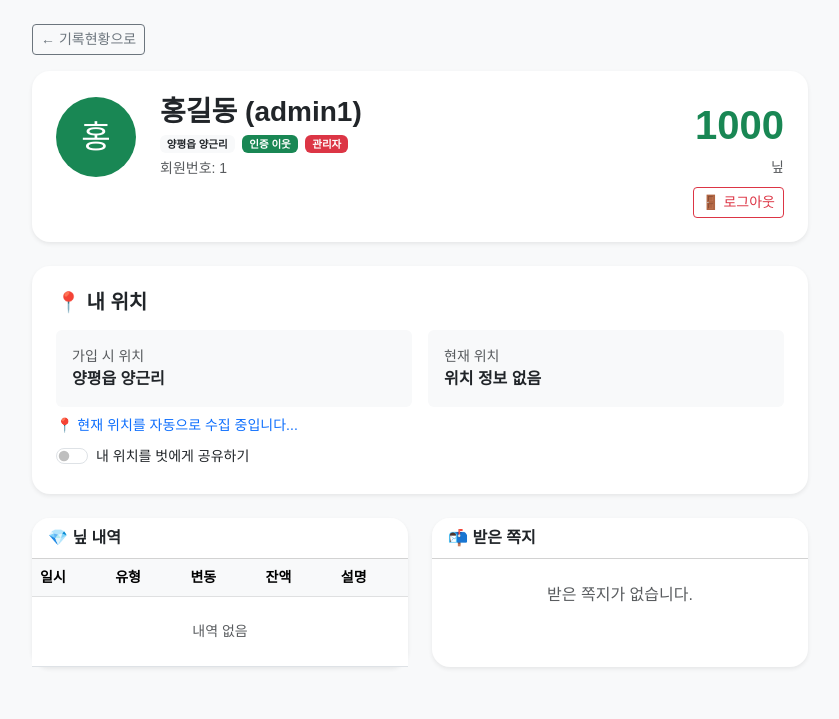
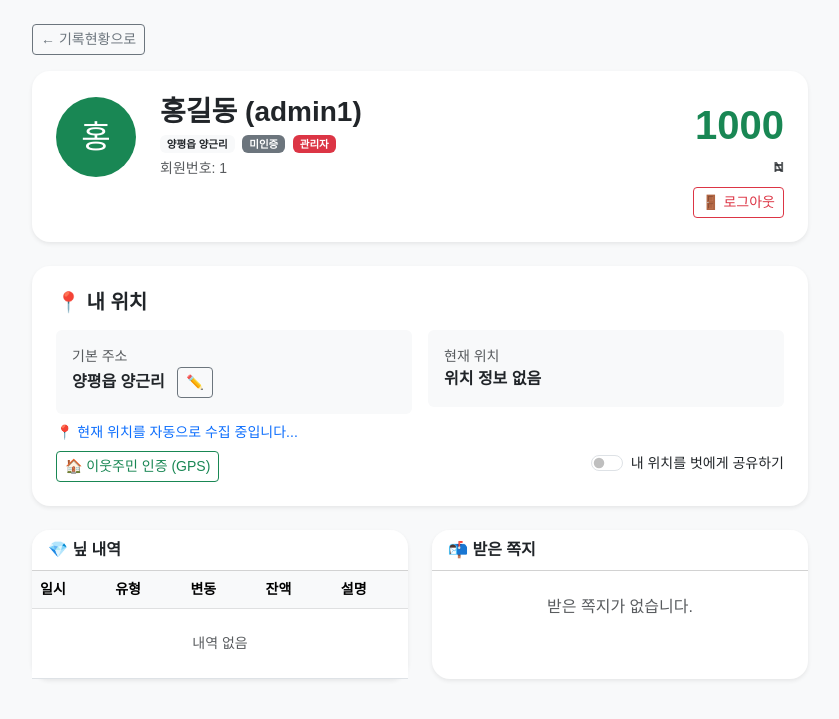
Before and after one commit to laondol/unocum, a Flask app: page /user/1 in a window 1280 px wide. Shown: the part 63-782 px from the top of the page, without its empty margins (220-1059 px from the left). Run offline with Flask 3, Linux system fonts and the light colour scheme; the visitor is signed in with stand-in values (Sample User, id 1); data that the repository does not hold is empty; some libraries are stand-ins or nearby versions; some web fonts are replaced.

Commit message:
닢 심볼(N 가로두줄) CSS 추가 및 적용

```diff
--- a/run.py
+++ b/run.py
@@ -32,6 +32,8 @@ def create_app():
     # Jinja2 커스텀 필터 등록
     import json as _json
     app.jinja_env.filters['fromjson'] = lambda s: _json.loads(s) if s else []
+    from markupsafe import Markup
+    app.jinja_env.globals['nip'] = lambda: Markup('<span class="nip-symbol">N</span>')
 
     # 웹 경로 등록
     register_routes(app)
--- a/templates/admin_users.html
+++ b/templates/admin_users.html
@@ -18,7 +18,7 @@
                         <th>아이디</th>
                         <th>소속 리</th>
                         <th>이름</th>
-                        <th>닢</th>
+                        <th>{{ nip() }}</th>
                         <th>역할</th>
                         <th>인증</th>
                         <th>관리</th>
--- a/templates/layout.html
+++ b/templates/layout.html
@@ -20,6 +20,10 @@
         .nav-spacer { width: 24px; }
         .dropdown-header-custom { font-size: 0.7rem; font-weight: 700; color: var(--yp-green); text-transform: uppercase; letter-spacing: 1px; padding: 6px 16px 2px; }
         .nav-separator { width: 1px; height: 24px; background: #ddd; margin: 0 8px; }
+        .nip-symbol { position: relative; display: inline-block; font-weight: 800; font-size: 1.05em; line-height: 1; }
+        .nip-symbol::before, .nip-symbol::after { content: ''; position: absolute; left: 2px; width: calc(100% - 4px); height: 2px; background: currentColor; border-radius: 1px; }
+        .nip-symbol::before { top: 30%; }
+        .nip-symbol::after { top: 58%; }
     </style>
 </head>
 <body>
--- a/templates/mypage_points.html
+++ b/templates/mypage_points.html
@@ -4,7 +4,7 @@
     <h3 class="fw-bold mb-4">💎 내 닢</h3>
     <div class="card border-0 shadow-sm mb-4 text-center p-4" style="border-radius: 18px;">
         <div class="fs-1 fw-bold text-success">{{ user.points }}</div>
-        <div class="text-muted small">현재 보유 닢</div>
+        <div class="text-muted small">현재 보유 {{ nip() }}</div>
     </div>
     <div class="card border-0 shadow-sm" style="border-radius: 18px;">
         <div class="card-body p-4">
--- a/templates/user_profile.html
+++ b/templates/user_profile.html
@@ -14,8 +14,8 @@
                     <h3 class="fw-bold mb-1">{{ profile_user.real_name + ' (' + profile_user.username + ')' if profile_user.real_name else profile_user.username }}</h3>
                     <div class="text-muted small">
                         <span class="badge bg-light text-dark me-1">{{ profile_user.town }} {{ profile_user.village }}</span>
-                        {% if profile_user.is_verified_resident %}
-                        <span class="badge bg-success">인증 이웃</span>
+                        {% if profile_user.is_neighbor %}
+                        <span class="badge bg-success">이웃주민</span>
                         {% else %}
                         <span class="badge bg-secondary">미인증</span>
                         {% endif %}
@@ -35,7 +35,7 @@
                 {% if is_own %}
                 <div class="col-auto text-end">
                     <div class="fs-1 fw-bold text-success">{{ profile_user.points }}</div>
-                    <small class="text-muted">닢</small>
+                    <small class="text-muted">{{ nip() }}</small>
                 </div>
                 {% endif %}
             </div>
@@ -72,11 +72,9 @@
             <div class="row g-3">
                 <div class="col-md-6">
                     <div class="p-3 bg-light rounded">
-                        <small class="text-muted d-block">가입 시 위치</small>
-                        <span class="fw-bold">{{ profile_user.reg_town or profile_user.town }} {{ profile_user.reg_village or profile_user.village }}</span>
-                        {% if profile_user.reg_latitude and profile_user.reg_longitude %}
-                        <small class="d-block text-muted">({{ profile_user.reg_latitude|round(4) }}, {{ profile_user.reg_longitude|round(4) }})</small>
-                        {% endif %}
+                        <small class="text-muted d-block">기본 주소</small>
+                        <span id="addressDisplay" class="fw-bold">{{ profile_user.town }} {{ profile_user.village }}</span>
+                        <button class="btn btn-sm btn-outline-secondary ms-2" onclick="showAddressEdit()">✏️</button>
                     </div>
                 </div>
                 <div class="col-md-6">
@@ -92,14 +90,37 @@
                     </div>
                 </div>
             </div>
+            <div id="addressEditForm" class="mt-2 p-3 bg-light rounded" style="display:none;">
+                <form id="addressForm" onsubmit="updateAddress(event)">
+                    <div class="row g-2">
+                        <div class="col-md-5">
+                            <select name="town" class="form-select form-select-sm" id="editTown" required onchange="updateVillageOptions(this.value)">
+                                <option value="">읍/면 선택</option>
+                                {% for t in ['양평읍','강상면','강하면','양서면','옥천면','서종면','단월면','청운면','양동면','지평면','용문면','개군면','관외'] %}
+                                <option value="{{ t }}" {{ 'selected' if profile_user.town == t }}>{{ t }}</option>
+                                {% endfor %}
+                            </select>
+                        </div>
+                        <div class="col-md-5">
+                            <select name="village" class="form-select form-select-sm" id="editVillage">
+                                <option value="">리 선택</option>
+                            </select>
+                        </div>
+                        <div class="col-md-2">
+                            <button type="submit" class="btn btn-sm btn-success w-100">저장</button>
+                        </div>
+                    </div>
+                </form>
+            </div>
             <div id="locationStatus" class="small mt-2"></div>
             <div id="locationGuide" class="mt-2 p-3 bg-warning bg-opacity-10 rounded" style="display:none;">
                 <strong>⚠️ 위치 권한 필요</strong>
                 <p class="small mb-2">브라우저가 위치 정보를 차단했습니다. 아래 버튼을 눌러 설정을 변경해주세요.</p>
                 <button class="btn btn-sm btn-warning" onclick="openLocationSettings()">🔐 브라우저 위치 권한 설정</button>
             </div>
-            <div class="mt-2">
-                <div class="form-check form-switch">
+            <div class="mt-2 d-flex gap-2 flex-wrap">
+                <button class="btn btn-sm btn-outline-success" onclick="neighborVerify()">🏠 이웃주민 인증 (GPS)</button>
+                <div class="form-check form-switch ms-auto">
                     <input class="form-check-input" type="checkbox" id="locationShareToggle" {{ 'checked' if profile_user.location_share }} onchange="toggleLocationShare(this.checked)">
                     <label class="form-check-label small" for="locationShareToggle">내 위치를 벗에게 공유하기</label>
                 </div>
```
